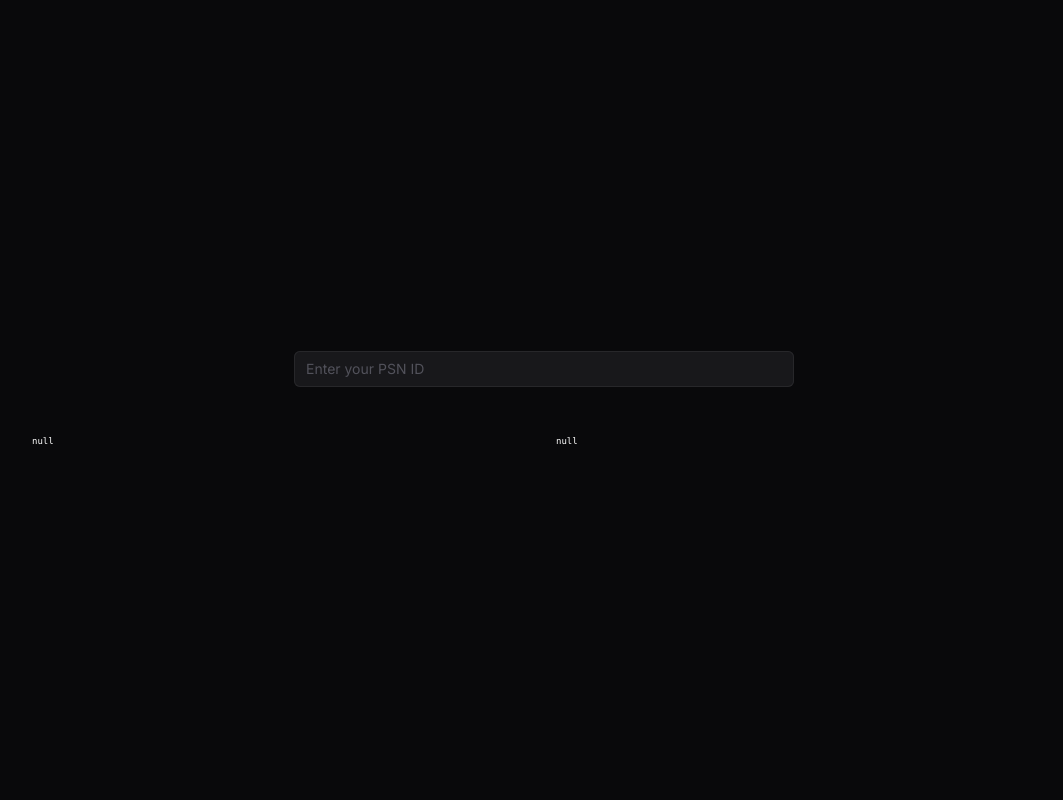
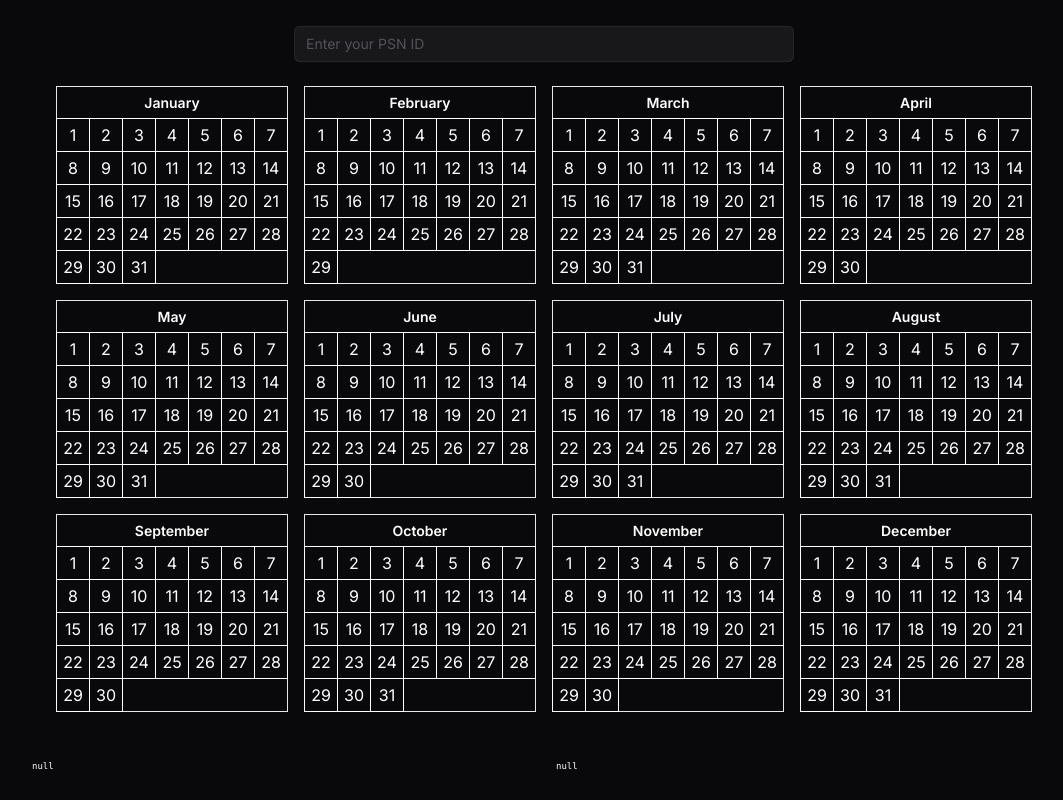
Before and after one commit to Hartaithan/platinum-calendar, a Next.js app: page / in a window 1280 px wide. Shown: the whole page, without its empty margins (96-1159 px from the left). Built offline with nearby package versions, Linux system fonts and the light colour scheme; no server answers.

Commit message:
add basic calendar layout

```diff
--- a/components/main-section.tsx
+++ b/components/main-section.tsx
@@ -5,6 +5,7 @@ import { useData } from "@/providers/DataProvider";
 import { fetchPlatinums, fetchProfile } from "@/utils/fetch";
 import type { FormEventHandler } from "react";
 import { useCallback, type FC } from "react";
+import OGCalendar from "./og-calendar";
 
 interface Form {
   id: { value: string };
@@ -51,6 +52,9 @@ const MainSection: FC = () => {
           placeholder="Enter your PSN ID"
         />
       </form>
+      <div className="mt-6">
+        <OGCalendar />
+      </div>
       <div className="flex gap-6 mt-6">
         <div className="w-[500px] overflow-auto max-h-80 mt-6">
           <pre className="text-[9px] whitespace-pre-wrap">
--- /dev/null
+++ b/components/og-calendar.tsx
@@ -0,0 +1,51 @@
+import { months } from "@/constants/calendar";
+import { createArray } from "@/utils/array";
+import { memo, type FC } from "react";
+
+interface MonthProps {
+  month: string;
+  days: number;
+}
+
+interface DayProps {
+  day: number;
+}
+
+const Day: FC<DayProps> = memo((props) => {
+  const { day } = props;
+  return (
+    <div className="day size-8 flex outline outline-1 outline-white justify-center items-center">
+      {day}
+    </div>
+  );
+});
+
+const Month: FC<MonthProps> = memo((props) => {
+  const { month, days: count } = props;
+  const days = createArray(count);
+  return (
+    <div className="month flex flex-col border">
+      <div className="header h-8 flex items-center justify-center font-semibold text-sm">
+        {month}
+      </div>
+      <div className="grid grid-cols-7 gap-[1px]">
+        {days.map((i) => (
+          <Day key={`month-${i}`} day={i} />
+        ))}
+      </div>
+    </div>
+  );
+});
+
+const OGCalendar: FC = memo(() => {
+  const entries = Object.entries(months);
+  return (
+    <div className="grid grid-cols-4 gap-4">
+      {entries.map(([month, days]) => (
+        <Month key={month} month={month} days={days} />
+      ))}
+    </div>
+  );
+});
+
+export default OGCalendar;
--- /dev/null
+++ b/constants/calendar.ts
@@ -0,0 +1,14 @@
+export const months: Record<string, number> = {
+  January: 31,
+  February: 29,
+  March: 31,
+  April: 30,
+  May: 31,
+  June: 30,
+  July: 31,
+  August: 31,
+  September: 30,
+  October: 31,
+  November: 30,
+  December: 31,
+};
--- /dev/null
+++ b/utils/array.ts
@@ -0,0 +1,6 @@
+export const createArray = (n: number) => {
+  let i = 0;
+  let a = Array(n);
+  while (i < n) a[i++] = i;
+  return a;
+};
```
